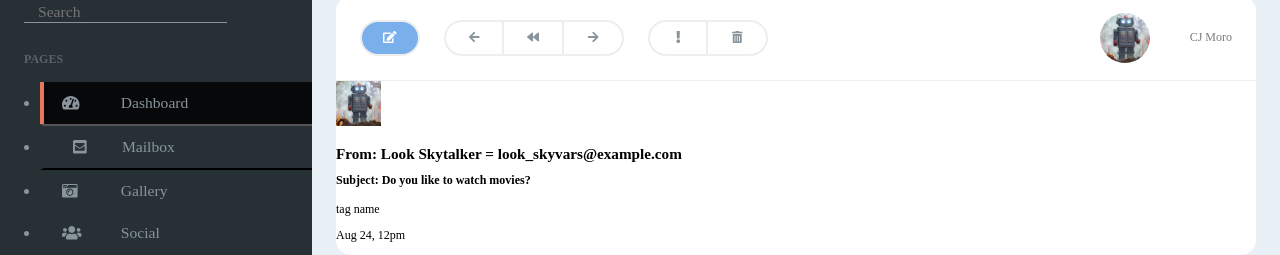
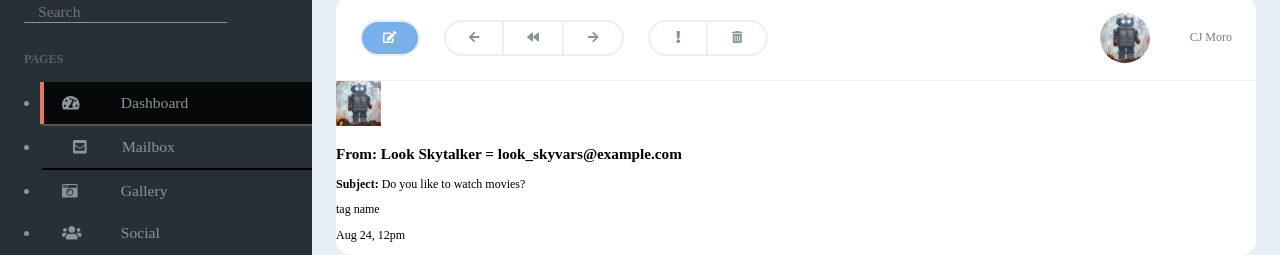
Before and after one commit to serCJm/react-admin-dashboard, a React (Create React App) app: page /mail in a window 1280 px wide. Shown: the part 112-367 px from the top of the page. Built offline with nearby package versions, Linux system fonts and the light colour scheme.

Commit message:
Add MailHeader component

```diff
--- a/src/layout/Pages/Mailbox/Mail/MailHeader/MailHeader.jsx
+++ b/src/layout/Pages/Mailbox/Mail/MailHeader/MailHeader.jsx
@@ -4,17 +4,25 @@ import sender from "../../../../../images/avatar.jpg";
 const MailHeader = () => {
   return (
     <div className="mail-header">
-      <img src={sender} alt="sender" width={45} height={45} />
-      <div>
-        <h3>
-          <strong>From:</strong> {`Look Skytalker = look_skyvars@example.com`}
+      <div className="mail-header-info">
+        <img
+          className="mail-header-avatar"
+          src={sender}
+          alt="sender"
+          width={45}
+          height={45}
+        />
+        <div>
+          <h3>
+            <strong>From:</strong> {`Look Skytalker = look_skyvars@example.com`}
+          </h3>
           <p>
             <strong>Subject:</strong> {`Do you like to watch movies?`}
           </p>
-        </h3>
+        </div>
       </div>
-      <div>
-        <p>tag name</p>
+      <div className="mail-header-date">
+        <p className="mail-header-date-tag">tag name</p>
         <p>Aug 24, 12pm</p>
       </div>
     </div>
```
